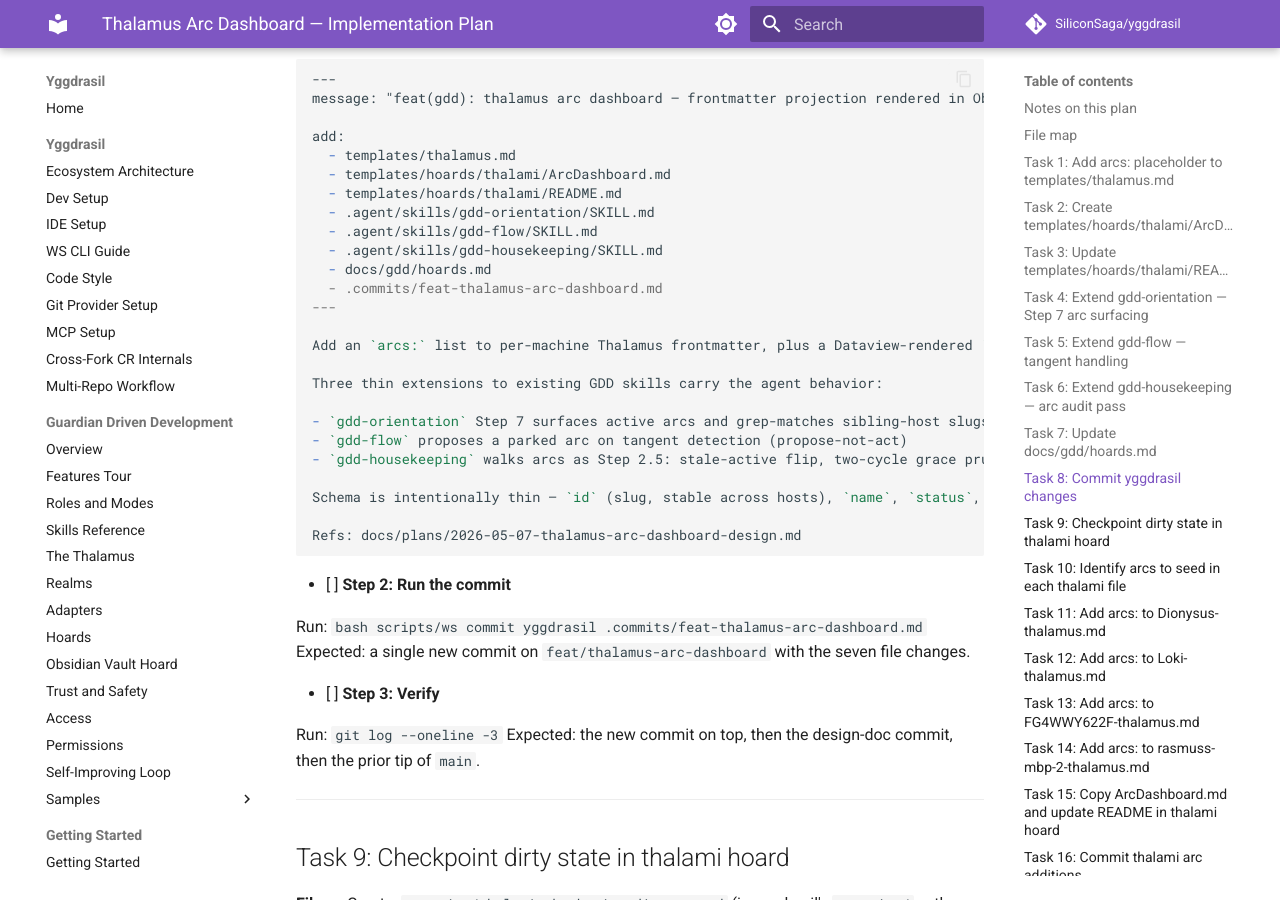
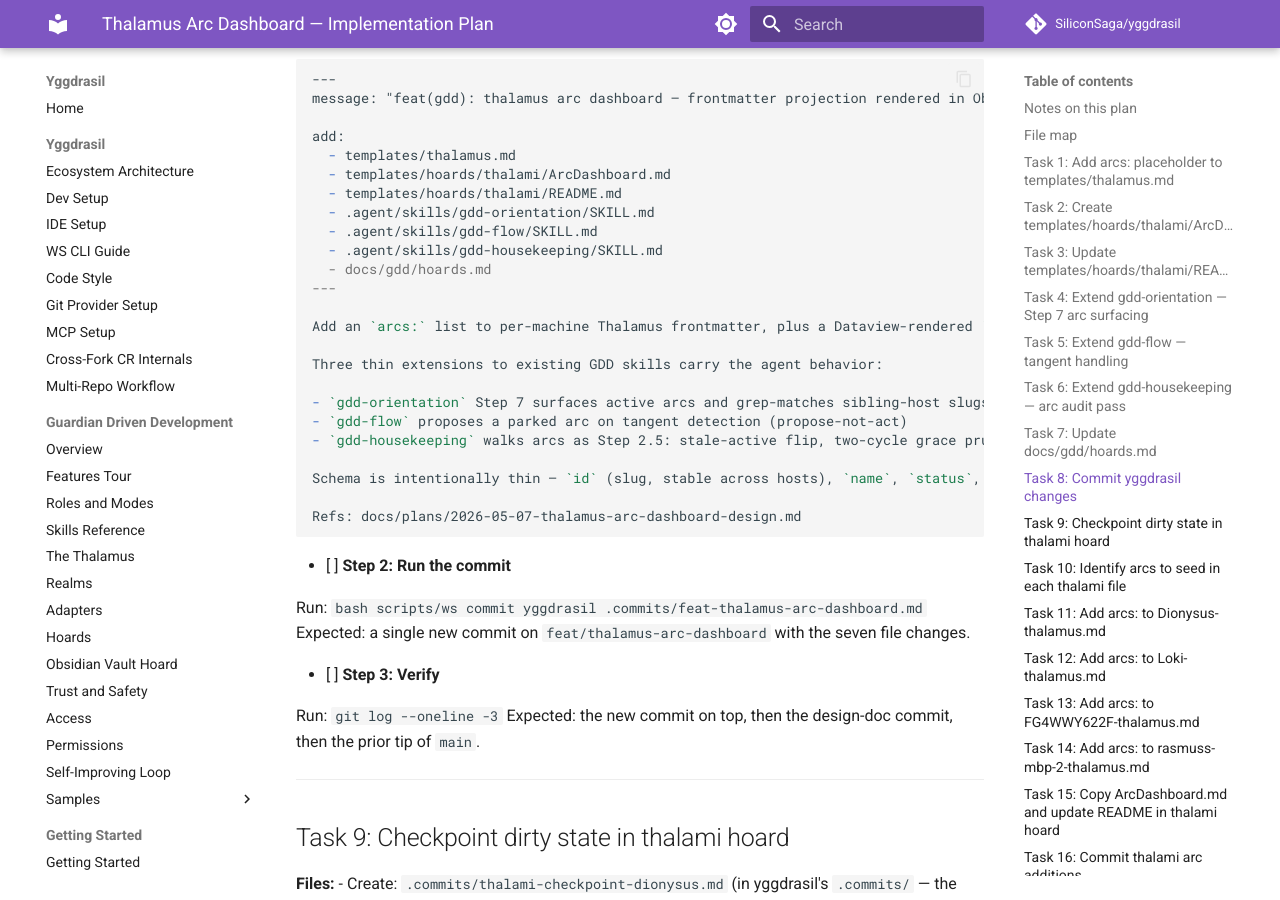
Before and after one commit to SiliconSaga/yggdrasil, an MkDocs documentation site: the page built from docs/plans/2026-05-07-thalamus-arc-dashboard-plan.md, in a window 1280 px wide and 900 px high, scrolled down 8555 px. Built offline with MkDocs 1.6.1 and Material for MkDocs 9.7.7, drawn with Linux system fonts in a browser that asks for light colours; comment, search, counter and statistics services are not loaded.

Commit message:
fix(plan): drop self-referential bodyfile from add: list (count was 8, actual commit was 7 files)
CR re-review caught a count inconsistency in Task 8: the example bodyfile's `add:` list included `.commits/feat-thalamus-arc-dashboard.md` (its own path, 8 entries total), but the verification text and the actual feat commit (ac7ffdf) recorded "7 files changed". `ws commit` doesn't stage its own bodyfile by convention; the plan should reflect that. Drop the bodyfile path from the add: list — count now matches.

Co-Authored-By: Claude Opus 4.7 <noreply@anthropic.com>

```diff
--- a/docs/plans/2026-05-07-thalamus-arc-dashboard-plan.md
+++ b/docs/plans/2026-05-07-thalamus-arc-dashboard-plan.md
@@ -396,7 +396,6 @@ add:
   - .agent/skills/gdd-flow/SKILL.md
   - .agent/skills/gdd-housekeeping/SKILL.md
   - docs/gdd/hoards.md
-  - .commits/feat-thalamus-arc-dashboard.md
 ---
 
 Add an `arcs:` list to per-machine Thalamus frontmatter, plus a Dataview-rendered `ArcDashboard.md` template for the thalami hoard. Cross-host visibility into in-flight work without a CI pipeline, a Pages site, or any new infrastructure — Obsidian + Dataview, opened on each machine.
```
